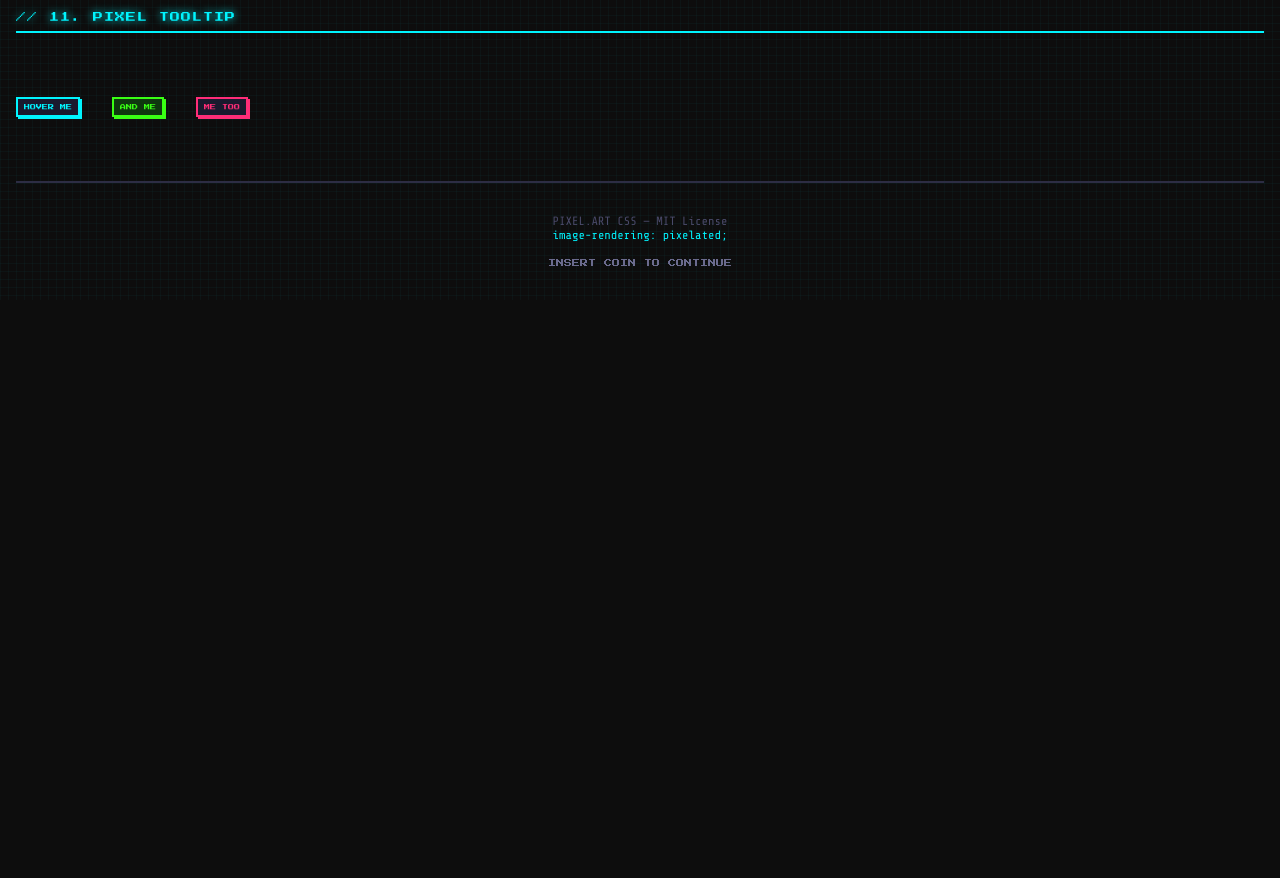
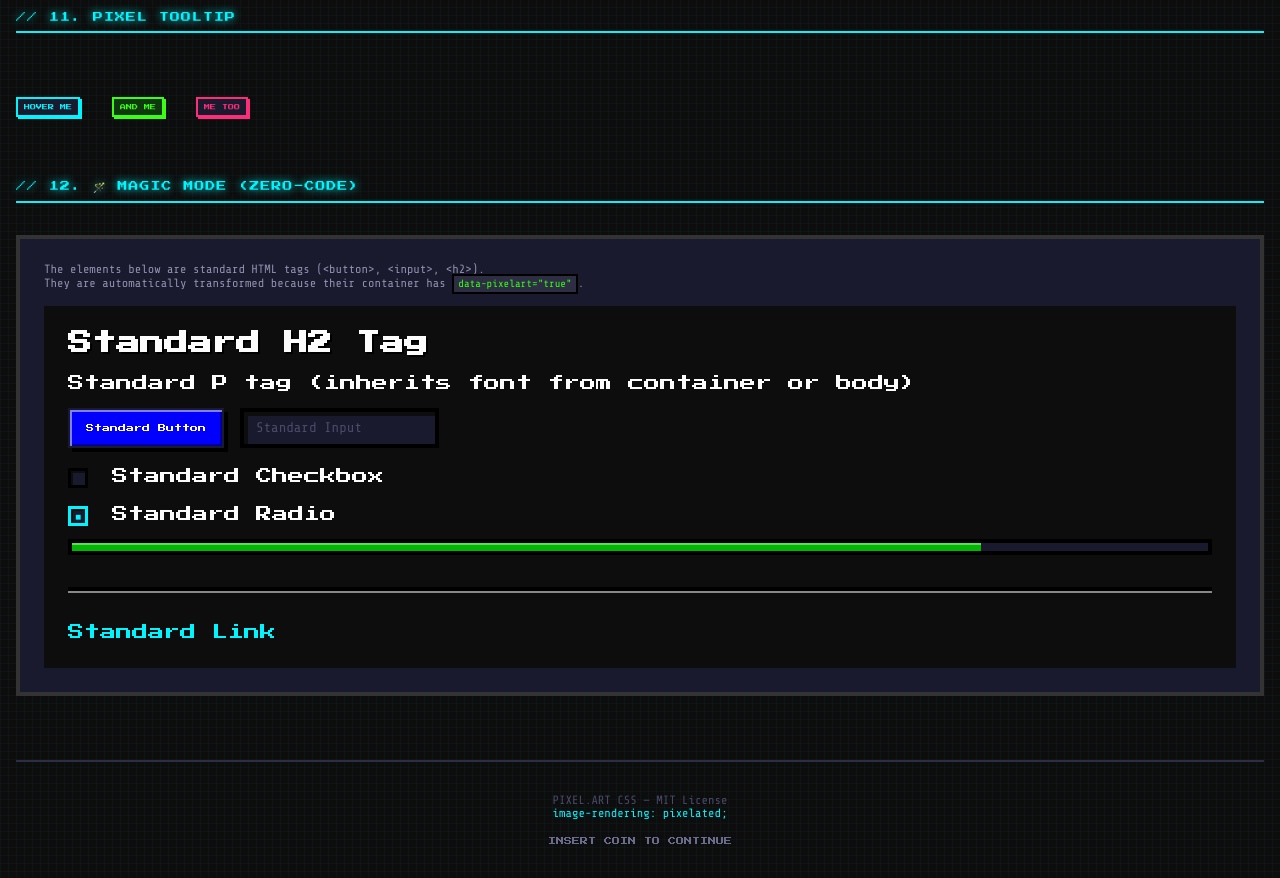
Before and after one commit to blackmoon87/pixelart.css, a website: page index.html in a window 1280 px wide. Shown: the part 2601-3479 px from the top of the page. Before the commit the page ends 2901 px from the top, so only its background shows below. Drawn offline with nearby package versions, Linux system fonts and the light colour scheme.

Commit message:
docs: add magic script live demo to index.html

```diff
--- a/index.html
+++ b/index.html
@@ -444,6 +444,43 @@
     </div>
   </div>
 
+  <!-- ══ MAGIC SCRIPT ════════════════════════════ -->
+  <div class="showcase-section">
+    <p class="showcase-title">// 12. 🪄 MAGIC MODE (ZERO-CODE)</p>
+    <div style="background:#1a1a2e; padding:24px; border:4px solid #333;">
+      <p style="font-family:'Share Tech Mono',monospace; font-size:12px; color:#9090b0; margin-bottom:16px;">
+        The elements below are standard HTML tags (&lt;button&gt;, &lt;input&gt;, &lt;h2&gt;).<br>
+        They are automatically transformed because their container has <code>data-pixelart="true"</code>.
+      </p>
+
+      <!-- MAGIC CONTAINER START -->
+      <div data-pixelart="true" style="display:flex; flex-direction:column; gap:16px; background:#0d0d0d; padding:24px;">
+        <h2>Standard H2 Tag</h2>
+        <p>Standard P tag (inherits font from container or body)</p>
+
+        <div style="display:flex; gap:16px;">
+          <button>Standard Button</button>
+          <input type="text" placeholder="Standard Input">
+        </div>
+
+        <label>
+          <input type="checkbox"> Standard Checkbox
+        </label>
+
+        <label>
+          <input type="radio" name="magic-radio" checked> Standard Radio
+        </label>
+
+        <progress value="80" max="100"></progress>
+
+        <hr>
+
+        <a href="#">Standard Link</a>
+      </div>
+      <!-- MAGIC CONTAINER END -->
+    </div>
+  </div>
+
   <!-- ══ FOOTER ═════════════════════════════════ -->
   <footer style="text-align:center; margin-top:64px; padding-top:32px; border-top:2px solid #2d2d44;">
     <p style="font-family:'Share Tech Mono',monospace; font-size:12px; color:#4a4a6a;">
@@ -454,6 +491,7 @@
       INSERT COIN TO CONTINUE</p>
   </footer>
 
+  <script src="js/pixelart-magic.js"></script>
 </body>
 
 </html>
```
